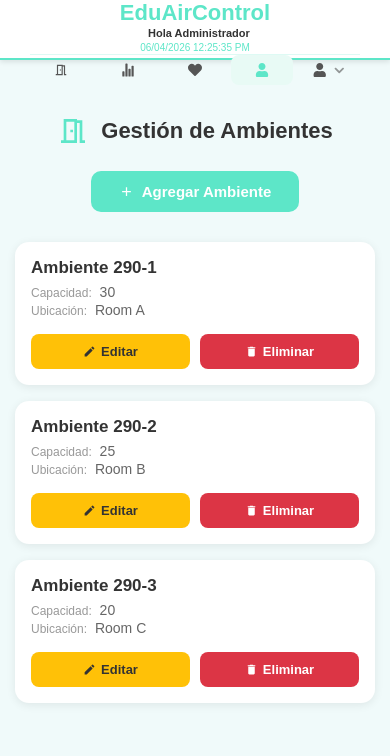
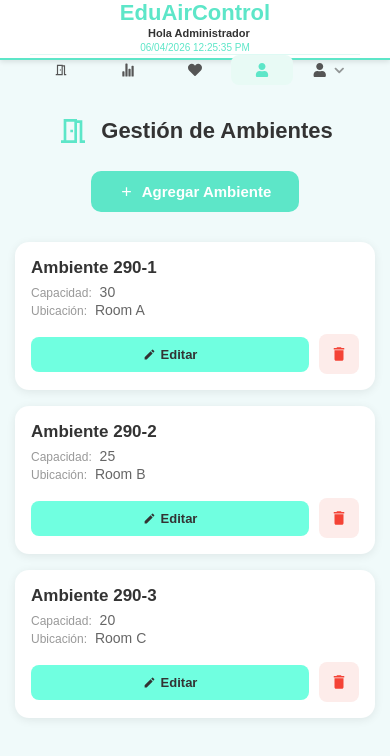
Before and after one commit to kensarusi/EduAirControl, a React (Vite) app in the folder Front-End/: page /management in a window 390 px wide. Shown: the top 756 px of the page. Built offline with nearby package versions, Linux system fonts and the light colour scheme.

Commit message:
Changes to edit and delete buttons in environment management

```diff
--- a/Front-End/src/screens/app/EnvironmentManagement.jsx
+++ b/Front-End/src/screens/app/EnvironmentManagement.jsx
@@ -76,12 +76,12 @@ const handleSave = () => {
                   <p><span>{t("management.capacity")}:</span> {env.capacity}</p>
                   <p><span>{t("management.location")}:</span> {env.location}</p>
                 </div>
-                <div className="mgmt-card-actions">
+               <div className="mgmt-card-actions">
                   <button className="btn-edit" onClick={() => openEdit(env)}>
                     <MdEdit /> {t("management.editBtn")}
                   </button>
                   <button className="btn-delete" onClick={() => setDeleteConfirm(env.id)}>
-                    <MdDelete /> {t("management.deleteBtn")}
+                    <MdDelete />
                   </button>
                 </div>
               </div>
--- a/Front-End/src/styles/app/environment.css
+++ b/Front-End/src/styles/app/environment.css
@@ -277,16 +277,47 @@
 
 .btn-save:hover { background: var(--accent-hover); }
 
-.btn-delete-confirm {
-  padding: 10px 22px;
+.btn-edit {
+  display: flex;
+  align-items: center;
+  gap: 5px;
+  padding: 8px 14px;
   border: none;
   border-radius: 8px;
-  background: #dc3545;
-  color: white;
-  font-size: 14px;
+  font-size: 13px;
   font-weight: 600;
   cursor: pointer;
   transition: all 0.2s;
+  background: hsl(167, 100%, 72%);
+  color: #333;
+}
+
+.btn-edit:hover {
+  background: hsl(172, 100%, 75%);
+  transform: scale(1.05);
+}
+
+.btn-delete {
+  display: flex;
+  align-items: center;
+  justify-content: center;
+  width: 36px;
+  height: 36px;
+  padding: 0;
+  border: none;
+  border-radius: 8px;
+  font-size: 18px;
+  font-weight: 600;
+  cursor: pointer;
+  transition: all 0.2s;
+  background: #fdecea;
+  color: #F44336;
+}
+
+.btn-delete:hover {
+  background: #F44336;
+  color: white;
+  transform: scale(1.05);
 }
 
 .btn-delete-confirm:hover { background: #c82333; }
@@ -294,7 +325,7 @@
 /* Responsive móvil */
 @media (max-width: 768px) {
   .mgmt-container {
-    padding: 90px 15px 30px;
+    padding: 115px 15px 30px;
   }
 
   .mgmt-title { font-size: 22px; }
@@ -308,11 +339,18 @@
 
   .mgmt-card-actions {
     width: 100%;
+    align-items: center;
   }
 
-  .btn-edit, .btn-delete {
+  .btn-edit {
     flex: 1;
     justify-content: center;
     padding: 10px;
   }
+
+  .btn-delete {
+    width: 40px;
+    height: 40px;
+    flex: none;
+  }
 }
```
